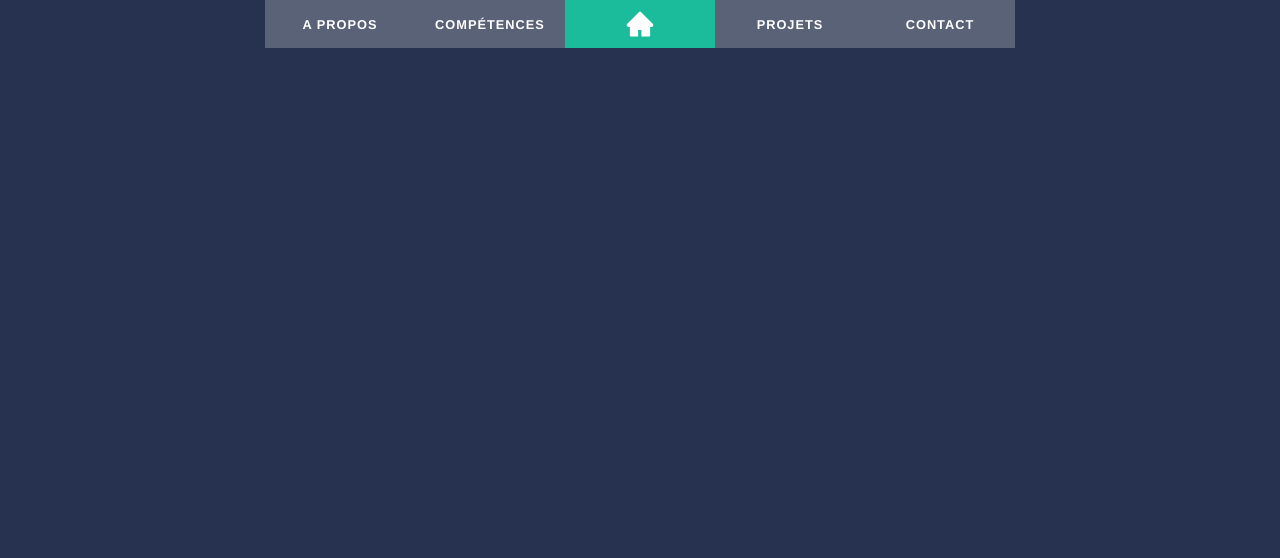
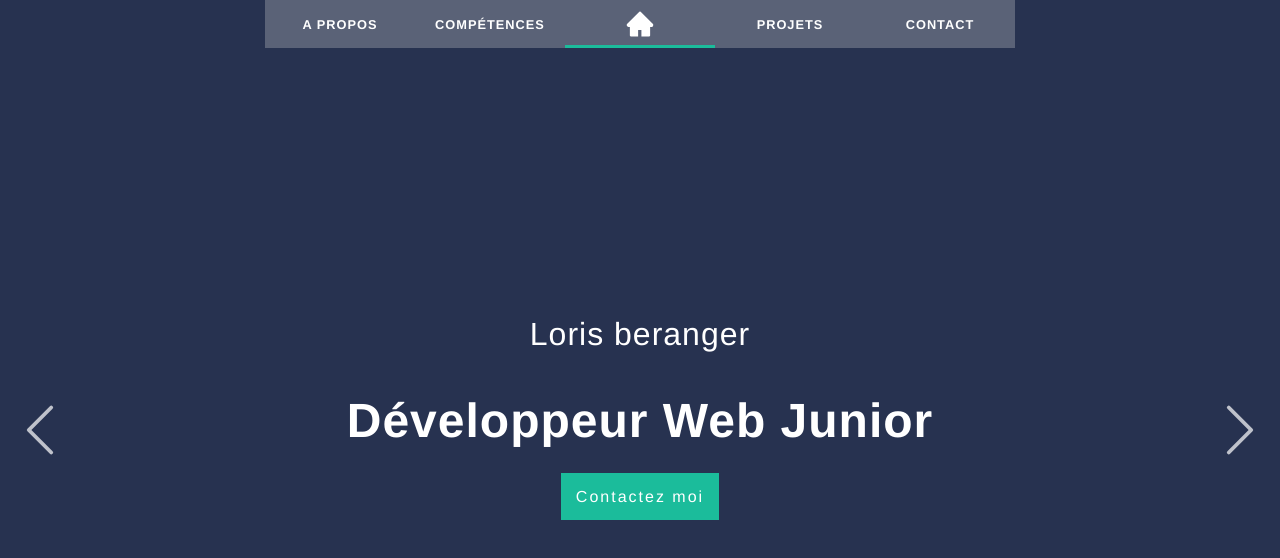
Before and after one commit to Loris-Beranger/Portfolio-Loris, a React app in the folder portfolio-loris/: page / in a window 1280 px wide. Built offline with nearby package versions, Linux system fonts and the light colour scheme.

Commit message:
menu + contenu home + fleches nav

```diff
--- a/portfolio-loris/src/components/About/About.js
+++ b/portfolio-loris/src/components/About/About.js
@@ -1,10 +1,13 @@
 import NavMenu from '../NavMenu/NavMenu';
+import { BsChevronRight } from "react-icons/bs";
 import './About.scss';
+import { NavLink } from 'react-router-dom';
 
 function About() {
   return (
     <div className="about">
       <NavMenu />
+      <NavLink to='/skills'><BsChevronRight className='btn-right btn-nav-lr'/></NavLink>
     </div>
   );
 }
--- a/portfolio-loris/src/components/About/About.scss
+++ b/portfolio-loris/src/components/About/About.scss
@@ -3,4 +3,5 @@
   display: flex;
   flex-direction: column;
   align-items: center;
+  justify-content: center;
 }
--- a/portfolio-loris/src/components/App/App.scss
+++ b/portfolio-loris/src/components/App/App.scss
@@ -13,3 +13,22 @@ html, body {
   background-color: #273250;
 
 }
+
+.btn-nav-lr {
+  position: absolute;
+  width: 60px;
+  height: 60px;
+  color: rgba(255, 255, 255, 0.7);
+  top: 50%;
+
+  &:hover {
+    color: white;
+  }
+}
+
+.btn-left {
+  left: 10px;
+}
+.btn-right {
+  right: 10px;
+}
--- a/portfolio-loris/src/components/Contact/Contact.js
+++ b/portfolio-loris/src/components/Contact/Contact.js
@@ -1,10 +1,13 @@
 import NavMenu from '../NavMenu/NavMenu';
+import { BsChevronLeft } from "react-icons/bs";
 import './Contact.scss';
+import { NavLink } from 'react-router-dom';
 
 function Contact() {
   return (
     <div className="contact">
       <NavMenu />
+      <NavLink to='/works'><BsChevronLeft className='btn-left btn-nav-lr'/></NavLink>
     </div>
   );
 }
--- a/portfolio-loris/src/components/Contact/Contact.scss
+++ b/portfolio-loris/src/components/Contact/Contact.scss
@@ -3,4 +3,5 @@
   display: flex;
   flex-direction: column;
   align-items: center;
+  justify-content: center;
 }
--- a/portfolio-loris/src/components/Home/Home.js
+++ b/portfolio-loris/src/components/Home/Home.js
@@ -1,10 +1,19 @@
+import { NavLink } from 'react-router-dom';
 import NavMenu from '../NavMenu/NavMenu';
+import { BsChevronLeft, BsChevronRight } from "react-icons/bs";
 import './Home.scss';
 
 function Home() {
   return (
     <div className="home">
       <NavMenu />
+      <div className='home-text'>
+        <h1>Loris beranger</h1>
+        <h2>Développeur Web Junior</h2>
+        <NavLink to='contact' className='btn-contact'>Contactez moi</NavLink>
+      </div>
+      <NavLink to='/skills'><BsChevronLeft className='btn-left btn-nav-lr'/></NavLink>
+      <NavLink to='/works'><BsChevronRight className='btn-right btn-nav-lr'/></NavLink>
     </div>
   );
 }
--- a/portfolio-loris/src/components/Home/Home.scss
+++ b/portfolio-loris/src/components/Home/Home.scss
@@ -3,4 +3,34 @@
   display: flex;
   flex-direction: column;
   align-items: center;
+  justify-content: center;
+
+
+  .home-text {
+    font-family: Poppins, "Helvetica Neue", Helvetica, Arial, sans-serif;
+
+
+    letter-spacing: 1px;
+    color: white;
+    h1 {
+      font-size: 2em;
+      font-weight: 500;
+    }
+    h2 {
+      font-size: 3em;
+      font-weight: 600;
+    }
+    .btn-contact {
+      background-color: #1bbc9b;
+      color: white;
+      text-decoration: none;
+      padding: 15px;
+      letter-spacing: 2px;
+
+      &:hover {
+        transition: 200ms;
+        box-shadow: 0 0 15px #1bbc9b;
+      }
+    }
+  }
 }
--- a/portfolio-loris/src/components/NavMenu/NavMenu.scss
+++ b/portfolio-loris/src/components/NavMenu/NavMenu.scss
@@ -1,6 +1,8 @@
 .nav-menu {
   background-color: #5a6277;
   height: 3em;
+  position: absolute;
+  top: 0;
 
   .list-menu {
     margin: 0;
@@ -12,10 +14,10 @@
 
     .animation {
       position: absolute;
-      height: 100%;
-      top: 0;
+      height: 3px;
+      bottom: 0;
       left: 0px;
-      z-index: 0;
+      z-index: 1;
       background-color: #1bbc9b;
       width: 150px;
       transition: all .5s ease 0s;
@@ -51,6 +53,11 @@
       font-size: 0.8em;
       letter-spacing: 1px;
       z-index: 1;
+      transition: 300ms;
+
+      &:hover {
+        background-color: #4b5469;
+      }
 
       svg {
         width: 30px;
@@ -64,13 +71,3 @@
     }
   }
 }
-
-@keyframes test {
-  0% {
-    border: none;
-  }
-  100% {
-    border-bottom: 2px solid #1bbc9b;
-  }
-
-}
--- a/portfolio-loris/src/components/Skills/Skills.js
+++ b/portfolio-loris/src/components/Skills/Skills.js
@@ -1,10 +1,14 @@
 import NavMenu from '../NavMenu/NavMenu';
+import { BsChevronLeft, BsChevronRight } from "react-icons/bs";
 import './Skills.scss';
+import { NavLink } from 'react-router-dom';
 
 function Skills() {
   return (
     <div className="skills">
       <NavMenu />
+      <NavLink to='/about'><BsChevronLeft className='btn-left btn-nav-lr'/></NavLink>
+      <NavLink to='/'><BsChevronRight className='btn-right btn-nav-lr'/></NavLink>
     </div>
   );
 }
--- a/portfolio-loris/src/components/Skills/Skills.scss
+++ b/portfolio-loris/src/components/Skills/Skills.scss
@@ -3,4 +3,5 @@
   display: flex;
   flex-direction: column;
   align-items: center;
+  justify-content: center;
 }
--- a/portfolio-loris/src/components/Works/Works.js
+++ b/portfolio-loris/src/components/Works/Works.js
@@ -1,10 +1,14 @@
 import NavMenu from '../NavMenu/NavMenu';
+import { BsChevronLeft, BsChevronRight } from "react-icons/bs";
 import './Works.scss';
+import { NavLink } from 'react-router-dom';
 
 function Works() {
   return (
     <div className="works">
       <NavMenu />
+      <NavLink to='/'><BsChevronLeft className='btn-left btn-nav-lr'/></NavLink>
+      <NavLink to='/contact'><BsChevronRight className='btn-right btn-nav-lr'/></NavLink>
     </div>
   );
 }
--- a/portfolio-loris/src/components/Works/Works.scss
+++ b/portfolio-loris/src/components/Works/Works.scss
@@ -3,4 +3,5 @@
   display: flex;
   flex-direction: column;
   align-items: center;
+  justify-content: center;
 }
```
